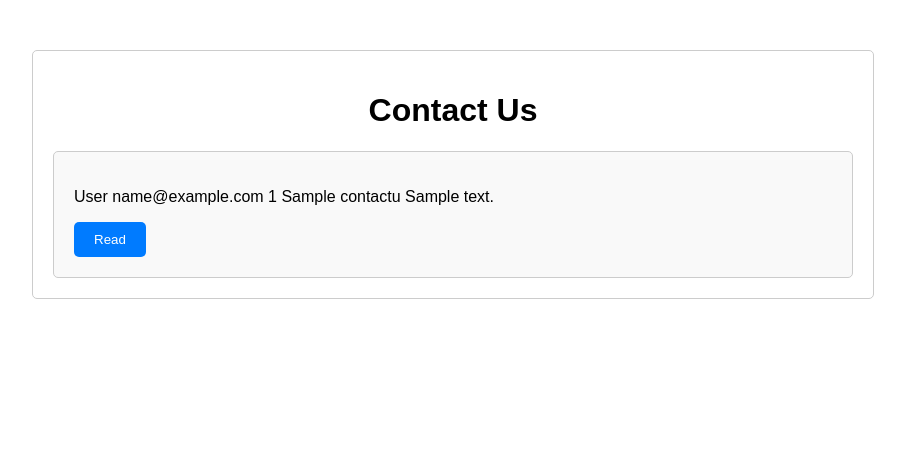
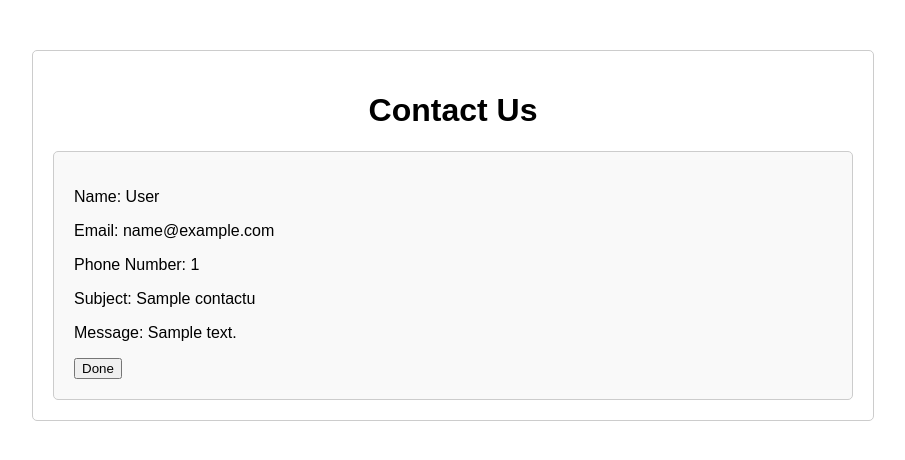
Before and after one commit to ahmedshafin/299, a Django app: page /displayContact/ in a window 1280 px wide. Shown: the top 460 px of the page, without its empty margins (187-1092 px from the left). Run offline with Django 5.2, Linux system fonts and the light colour scheme; tables that the repository leaves empty hold one stand-in row (values such as "Sample post").

Commit message:
delete done

```diff
--- a/app1/views.py
+++ b/app1/views.py
@@ -153,3 +153,11 @@ def map(request, slug):
         # Appending the search query for nearby lakes to the Google Maps URL
     google_maps_url += "&q=nearby river"
     return redirect(google_maps_url)
+
+def deleteContact(request, slug):
+    certificate = contactUsModel.objects.get(id=slug)
+    certificate.delete()
+
+        # Appending the search query for nearby lakes to the Google Maps URL
+
+    return redirect('displayContact')
--- a/flameshield/urls.py
+++ b/flameshield/urls.py
@@ -33,6 +33,7 @@ urlpatterns = [
     path('map/<int:slug>', views.map, name= 'map'),
     path('addRestaurent/', views.addRestaurentView, name= 'addRestaurent'),
     path('displayContact/', views.displayContactView, name = "displayContact"),
+    path('deleteContact/<int:slug>', views.deleteContact, name = "deleteContact"),
 
 
 ]
--- a/templates/contactAdmin.html
+++ b/templates/contactAdmin.html
@@ -53,16 +53,18 @@ button:hover {
         <h1>Contact Us</h1>
         {% for i in contacts %}
         <div class="message">
-            <p>{{i.contactFullName}} {{i.contactEmail}} {{i.contactPhoneNumber}} {{i.contactSubject}} {{i.contactMessage}}</p>
-            <button id="readBtn">Read</button>
+            <p>Name: {{i.contactFullName}} </p>
+            <p>Email: {{i.contactEmail}}</p>
+            <p>Phone Number: {{i.contactPhoneNumber}}</p>
+            <p>Subject: {{i.contactSubject}}</p>
+            <p>Message: {{i.contactMessage}}</p>
+            <form action ="{% url 'deleteContact' i.id %}" method="POST">
+                {% csrf_token %}
+            <input type="submit" name="track" value="Done"></input>
+        </form>
         </div>
         {% endfor %}
     </div>
-    <script>
-        document.getElementById('readBtn').addEventListener('click', function() {
-    document.querySelector('.message').style.display = 'none';
-});
 
-    </script>
 </body>
 </html>
```
Also changed, not shown: db.sqlite3.
